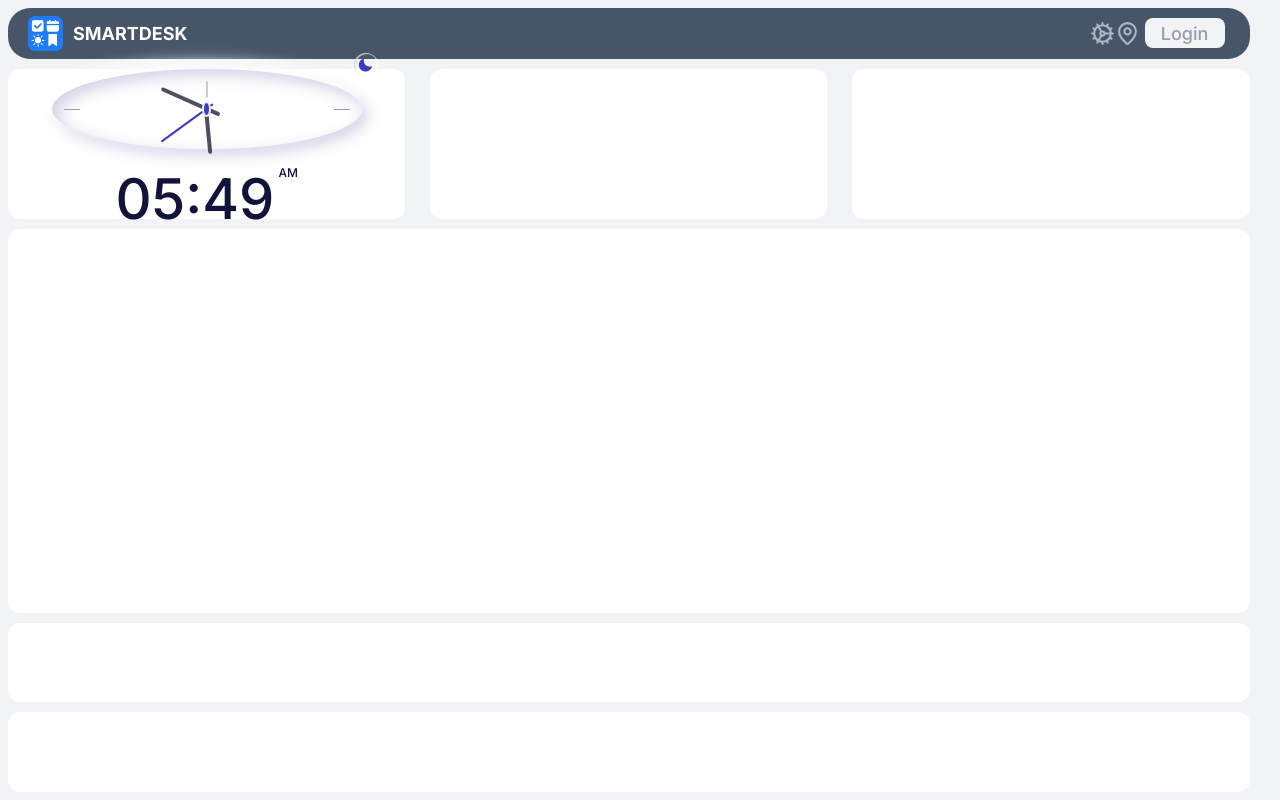
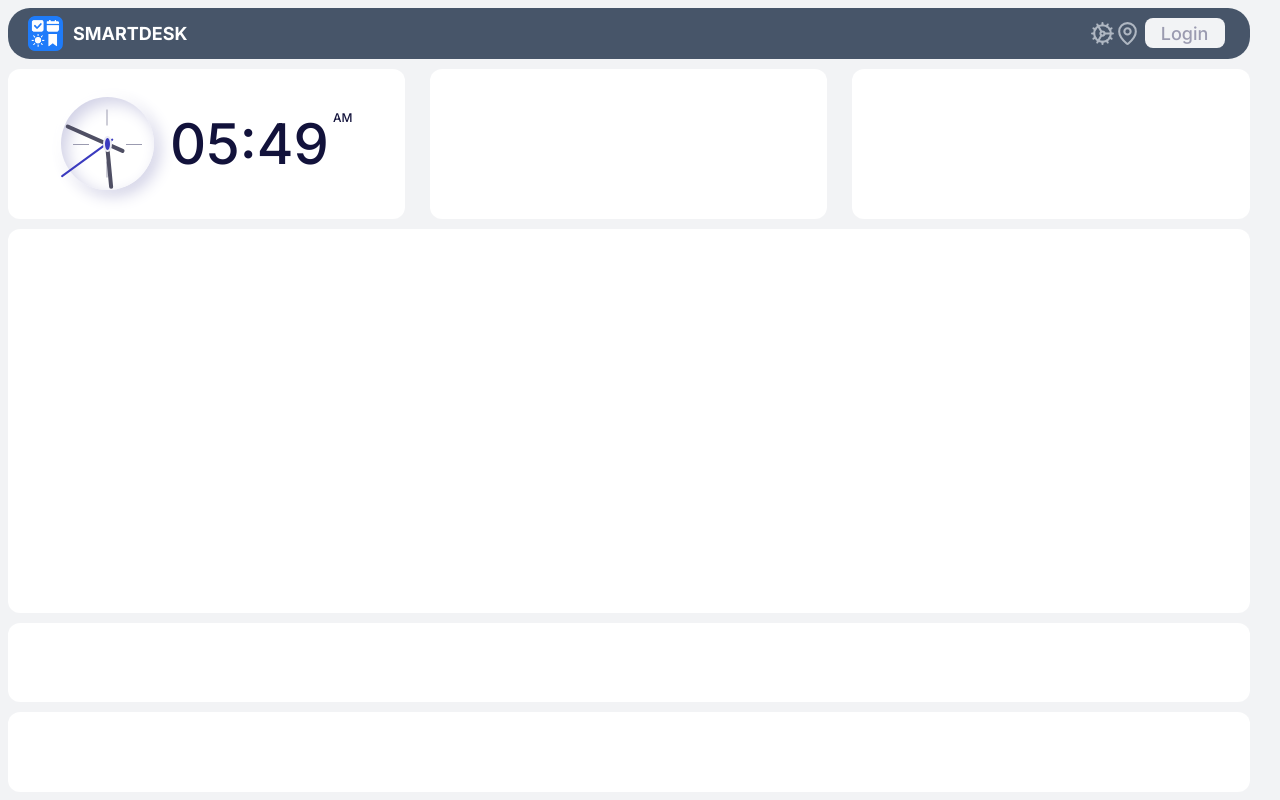
Before and after one commit to youngjjju/SMARTDESK, a browser extension: page sidepanel-global.html in a window 1280 px wide. Drawn offline with nearby package versions, Linux system fonts and the light colour scheme.

Commit message:
refactor: remove unused dark/light theme code and clean up clock component

```diff
--- a/clock/clockFunction.js
+++ b/clock/clockFunction.js
@@ -68,66 +68,5 @@ const clockText = () => {
 
   // Show am or pm
   textAmPm.innerHTML = ampm;
-
-  // If you want to show the name of the day of the week
-  // let week = ['Sun', 'Mon', 'Tues', 'Wed', 'Thurs', 'Fri', 'Sat']
-
-  // We get the months of the year and show it
-  let months = [
-    "Jan",
-    "Feb",
-    "Mar",
-    "Apr",
-    "May",
-    "Jun",
-    "Jul",
-    "Aug",
-    "Sep",
-    "Oct",
-    "Nov",
-    "Dec",
-  ];
-
-  // We show the day, the month and the year
-  dateDay.innerHTML = day;
-  // dateWeek.innerHTML = `${week[dayweek]}`
-  dateMonth.innerHTML = `${months[month]},`;
-  dateYear.innerHTML = year;
 };
 setInterval(clockText, 1000); // 1000 = 1s
-
-/*==================== DARK/LIGHT THEME ====================*/
-const themeButton = document.getElementById("theme-button");
-const darkTheme = "dark-theme";
-const iconTheme = "bxs-sun";
-
-// Previously selected topic (if user selected)
-const selectedTheme = localStorage.getItem("selected-theme");
-const selectedIcon = localStorage.getItem("selected-icon");
-
-// We obtain the current theme that the interface has by validating the dark-theme class
-const getCurrentTheme = () =>
-  document.body.classList.contains(darkTheme) ? "dark" : "light";
-const getCurrentIcon = () =>
-  themeButton.classList.contains(iconTheme) ? "bxs-moon" : "bxs-sun";
-
-// We validate if the user previously chose a topic
-if (selectedTheme) {
-  // If the validation is fulfilled, we ask what the issue was to know if we activated or deactivated the dark
-  document.body.classList[selectedTheme === "dark" ? "add" : "remove"](
-    darkTheme
-  );
-  themeButton.classList[selectedIcon === "bxs-moon" ? "add" : "remove"](
-    iconTheme
-  );
-}
-
-// Activate / deactivate the theme manually with the button
-themeButton.addEventListener("click", () => {
-  // Add or remove the dark / icon theme
-  document.body.classList.toggle(darkTheme);
-  themeButton.classList.toggle(iconTheme);
-  // We save the theme and the current icon that the user chose
-  localStorage.setItem("selected-theme", getCurrentTheme());
-  localStorage.setItem("selected-icon", getCurrentIcon());
-});
--- a/clock/clockStyle.css
+++ b/clock/clockStyle.css
@@ -35,21 +35,17 @@
   --z-tooltip: 10;
 }
 
-@media screen and (min-width: 968px) {
+@media screen and (min-width:900px) {
   :root {
     --biggest-font-size: 3.5rem;
     --small-font-size: .875rem;
     --smaller-font-size: .813rem;
     --tiny-font-size: .75rem;
   }
+
 }
 
-/*========== Variables Dark theme ==========*/
-body.dark-theme {
-  --title-color: hsl(var(--hue-color), 12%, 95%);
-  --text-color: hsl(var(--hue-color), 12%, 75%);
-  --body-color: hsl(var(--hue-color), 10%, 16%);
-}
+
 
 /*========== Button Dark/Light ==========*/
 .clock__theme {
@@ -66,19 +62,6 @@ body.dark-theme {
   transition: .4s;
 }
 
-/*========== Box shadow Dark theme ==========*/
-.dark-theme .clock__circle {
-  box-shadow: 6px 6px 16px hsla(var(--hue-color), 8%, 12%, 1),
-              -6px -6px 16px hsla(var(--hue-color), 8%, 20%, 1),
-              inset -6px -6px 16px hsla(var(--hue-color), 8%, 20%, 1),
-              inset 6px 6px 12px hsla(var(--hue-color), 8%, 12%, 1);
-}
-
-.dark-theme .clock__theme {
-  box-shadow: inset -1px -1px 1px hsla(var(--hue-color), 8%, 20%, 1),
-              inset 1px 1px 1px hsla(var(--hue-color), 8%, 12%, 1);
-}
-
 /*=============== BASE ===============*/
 
 a {
@@ -92,7 +75,15 @@ height: 100%;
 }
 
 .grid {
-  display: grid;
+display: flex;
+flex-direction: column;
+justify-content: center;
+align-items: center;
+}
+@media screen and (min-width:900px) {
+  .grid {
+    flex-direction: row;
+  }
 }
 
 /*=============== CLOCK ===============*/
@@ -104,8 +95,8 @@ height: 100%;
 
 .clock__circle {
   position: relative;
-  width: 78%;
-  height: 500%;
+  width: 93px;
+  height: 93px;
   box-shadow: -6px -6px 16px var(--white-color),
               6px 6px 16px hsla(var(--hue-color), 30%, 86%, 1),
               inset 6px 6px 16px hsla(var(--hue-color), 30%, 86%, 1),
@@ -119,8 +110,14 @@ height: 100%;
 }
 
 .clock__content {
-  align-self: center;
-  gap: 5rem;
+  align-self:center;
+  gap: 0.5rem;
+}
+
+@media screen and (min-width:900px) {
+  .clock__content {
+    gap: 1rem;
+  }
 }
 
 .clock__twelve,
@@ -191,8 +188,8 @@ height: 100%;
 }
 
 .clock__minutes {
-  width: 136px;
-  height: 100px;
+  width: 60px;
+  height: 90px;
 }
 
 .clock__minutes::before {
@@ -253,11 +250,7 @@ height: 100%;
   margin-left: var(--mb-0-25);
 }
 
-.clock__date {
-  text-align: center;
-  font-size: var(--small-font-size);
-  font-weight: var(--font-medium);
-}
+
 
 /*=============== MEDIA QUERIES ===============*/
 /* For large devices */
--- a/clock/index.js
+++ b/clock/index.js
@@ -13,10 +13,6 @@ class Clock extends HTMLElement {
                         <div class="clock__hour" id="clock-hour"></div>
                         <div class="clock__minutes" id="clock-minutes"></div>
                         <div class="clock__seconds" id="clock-seconds"></div>
-                        <!-- Dark/light button -->
-                        <div class="clock__theme">
-                            <i class='bx bxs-moon' id="theme-button"></i>
-                        </div>
                     </div>
                     <div>
                         <div class="clock__text">
@@ -24,12 +20,7 @@ class Clock extends HTMLElement {
                             <div class="clock__text-minutes" id="text-minutes"></div>
                             <div class="clock__text-ampm" id="text-ampm"></div>
                         </div>
-                        <div class="clock__date">
-                            <!-- <span id="date-day-week"></span> -->
-                            <span id="date-day"></span>
-                            <span id="date-month"></span>
-                            <span id="date-year"></span>
-                        </div>
+
                     </div>
                 </div>
             </div>
```
